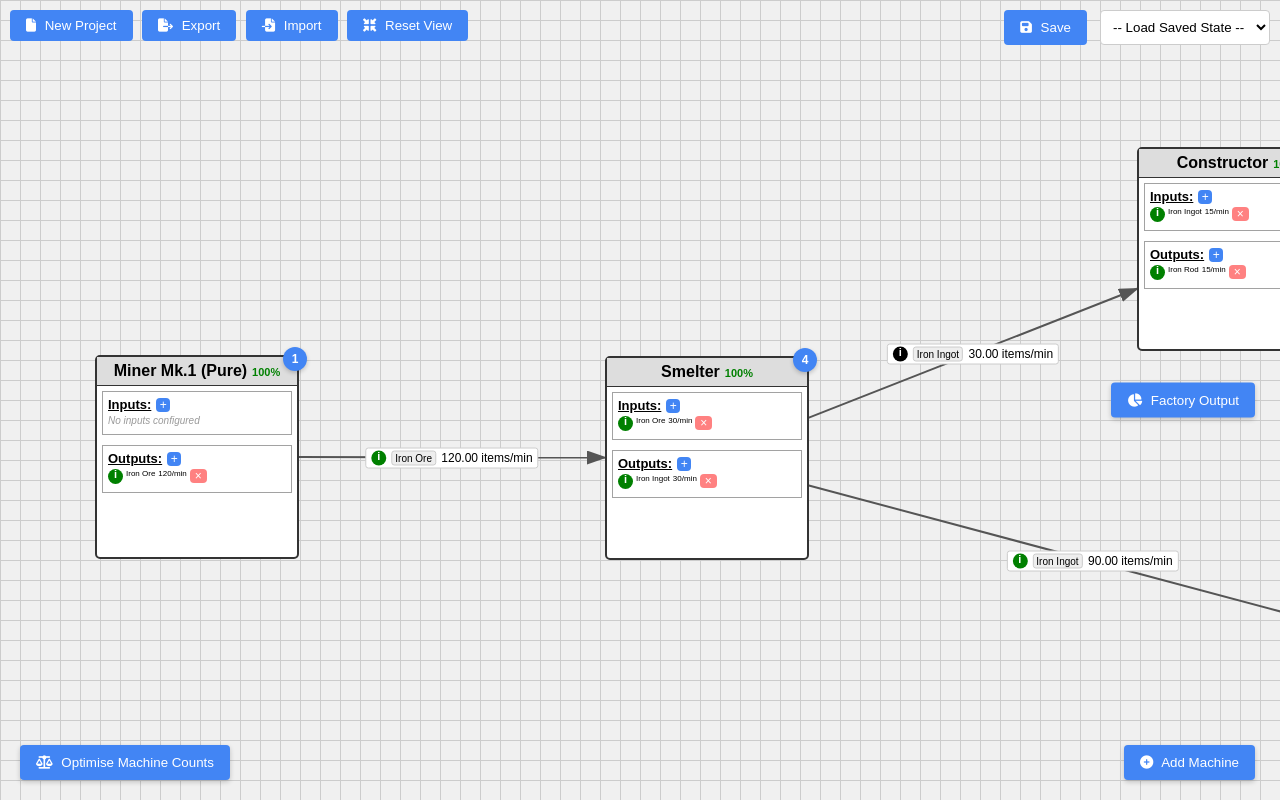
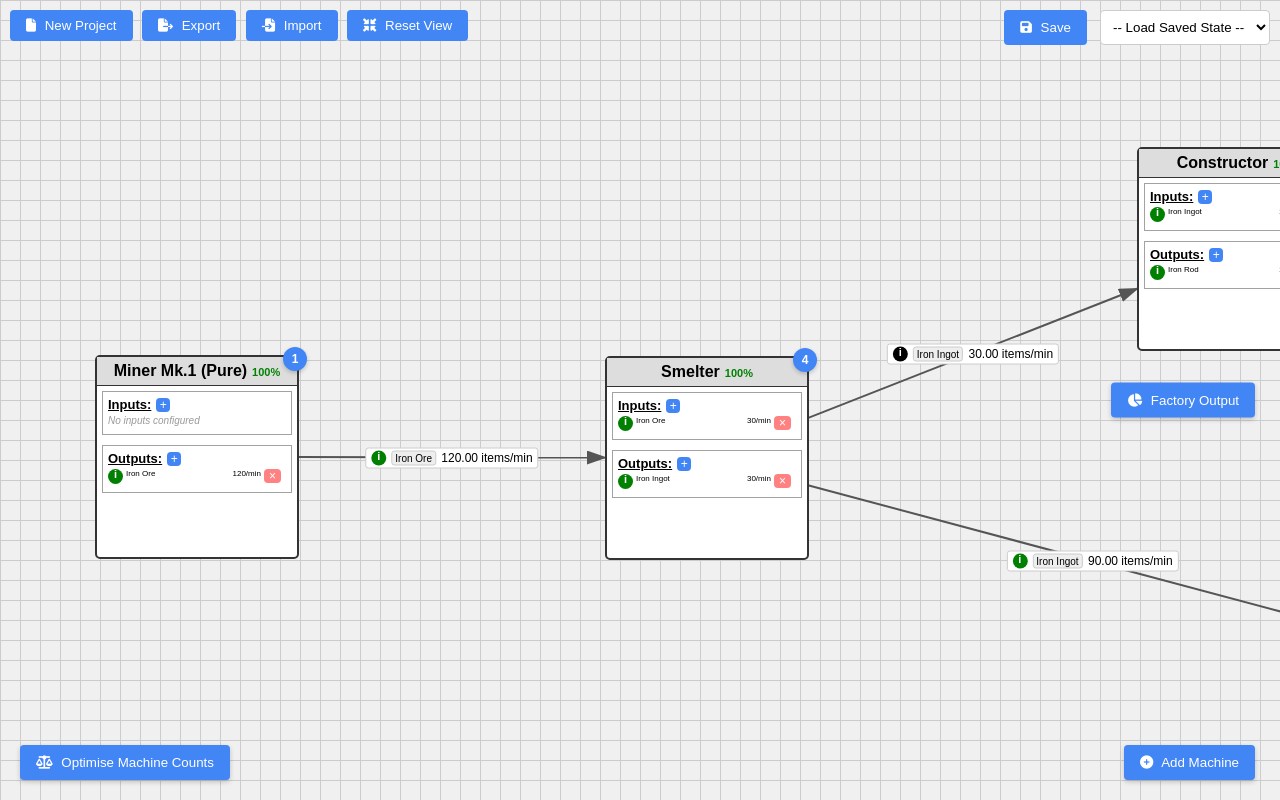
Before and after one commit to TheoGibbons/crafting-calc, a PHP site: page / in a window 1280 px wide. Run offline with PHP 8.4, Linux system fonts and the light colour scheme.

Commit message:
Enhance layout by adjusting width and flex properties for input and output item names

```diff
--- a/css/styles.css
+++ b/css/styles.css
@@ -272,6 +272,7 @@ button i {
     flex-direction: row !important;
     gap: 3px;
     align-items: flex-start;
+    width: 100%;
 }
 
 .input-delete-button,
@@ -524,3 +525,8 @@ button i {
 .modal-buttons button:hover {
     opacity: 0.9;
 }
+
+.input-item-name,
+.output-item-name {
+    flex-grow: 1;
+}
```
